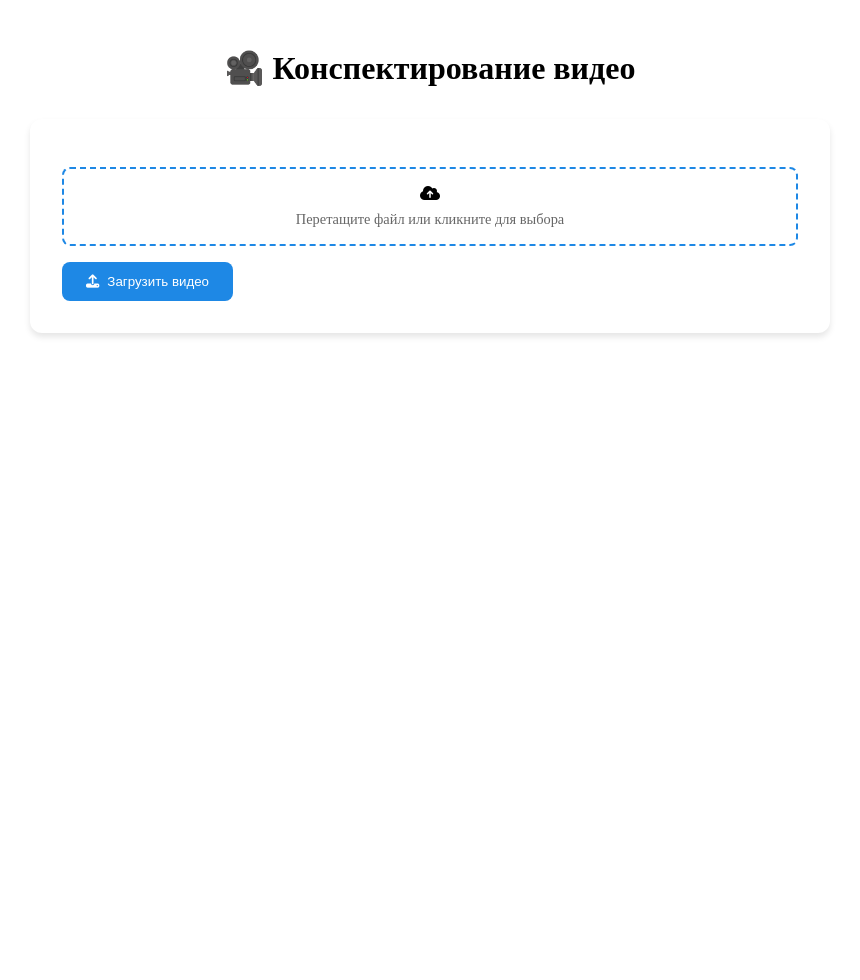
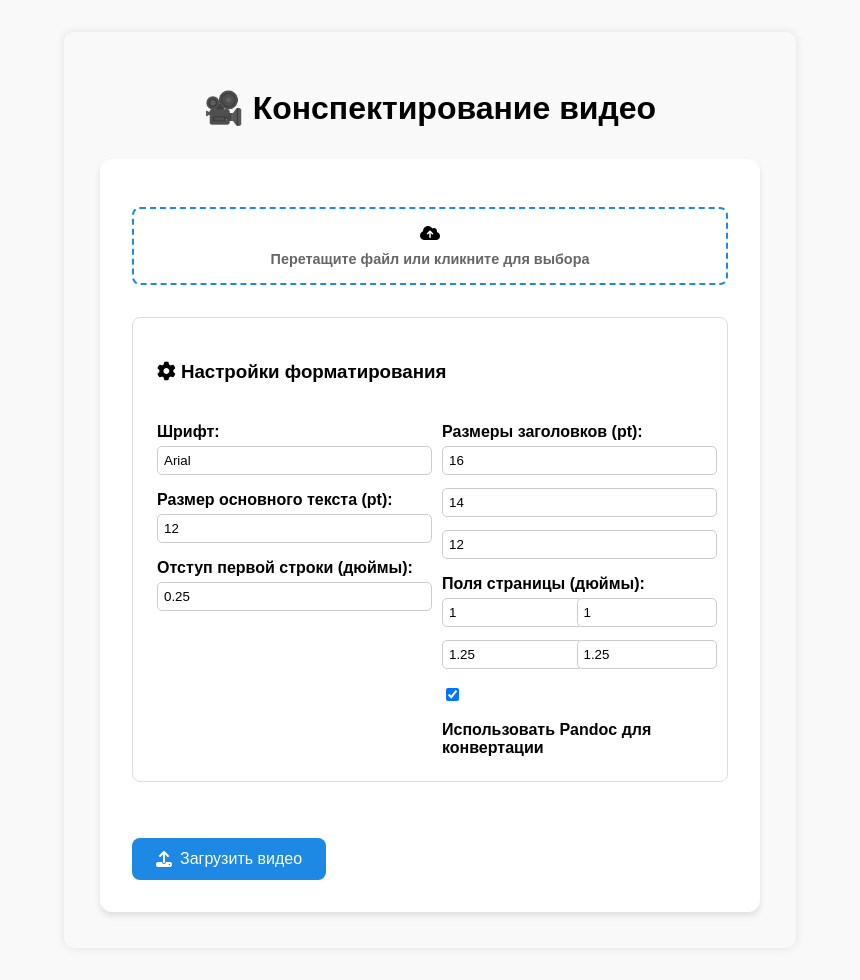
Before and after one commit to sokolovea/python-ai-hackathon-mipt-2025, a Flask app: page / in a window 1280 px wide; the page is wider, and only the part inside the window is pictured. Shown: that part, without its empty margins (210-1070 px from the left). Before the commit the page ends 337 px from the top of that part, so only its background shows below. Run offline with Flask 3, Linux system fonts and the light colour scheme.

Commit message:
Initial form docx/pdf support

```diff
--- a/backend/app/config.json
+++ b/backend/app/config.json
@@ -12,5 +12,6 @@
       "bottom": 1,
       "left": 1.25,
       "right": 1.25
-    }
-  }
+    },
+    "use_pandoc": true
+}
--- a/frontend/app/templates/base.html
+++ b/frontend/app/templates/base.html
@@ -202,6 +202,66 @@
                 margin: 1rem 0;
             }
         }
+
+        body {
+        font-family: Arial, sans-serif;
+        max-width: 700px;
+        margin: 2rem auto;
+        padding: 1rem;
+        background-color: #f9f9f9;
+        border-radius: 10px;
+        box-shadow: 0 0 10px rgba(0,0,0,0.1);
+        }
+        h1, h2 {
+        text-align: center;
+        }
+        label {
+        display: block;
+        margin-top: 1rem;
+        font-weight: bold;
+        }
+        input[type="number"], input[type="text"] {
+        width: 100%;
+        padding: 6px;
+        margin-top: 5px;
+        border-radius: 5px;
+        border: 1px solid #ccc;
+        }
+        fieldset {
+        margin-top: 1.5rem;
+        padding: 1rem;
+        border-radius: 8px;
+        border: 1px solid #ddd;
+        background-color: #fff;
+        }
+        legend {
+        font-weight: bold;
+        padding: 0 10px;
+        }
+        .grid-2 {
+        display: grid;
+        grid-template-columns: 1fr 1fr;
+        gap: 10px;
+        }
+        button {
+        margin-top: 1.5rem;
+        padding: 10px 20px;
+        border: none;
+        background-color: #007bff;
+        color: white;
+        font-size: 16px;
+        border-radius: 6px;
+        cursor: pointer;
+        }
+        button:hover {
+        background-color: #0056b3;
+        }
+        pre {
+        background-color: #eee;
+        padding: 10px;
+        border-radius: 5px;
+        white-space: pre-wrap;
+        }
     </style>
 </head>
 <body>
--- a/frontend/app/templates/index.html
+++ b/frontend/app/templates/index.html
@@ -17,6 +17,59 @@
                     <span>Перетащите файл или кликните для выбора</span>
                     <input type="file" name="file" accept=".mp4,.avi,.mov" required>
                 </label>
+            </div>
+            <!-- Начало блока с настройками форматирования -->
+            <div class="formatting-settings" style="margin: 2rem 0; padding: 1.5rem; border: 1px solid #ddd; border-radius: 8px;">
+                <h3 style="margin-bottom: 1.5rem;"><i class="fas fa-cog"></i> Настройки форматирования</h3>
+
+                <div style="display: grid; grid-template-columns: repeat(2, 1fr); gap: 1.5rem;">
+                    <!-- Колонка 1 -->
+                    <div>
+                        <div class="form-group">
+                            <label>Шрифт:</label>
+                            <input type="text" class="form-control" name="font" value="Arial" required>
+                        </div>
+
+                        <div class="form-group">
+                            <label>Размер основного текста (pt):</label>
+                            <input type="number" class="form-control" name="font_size" value="12" min="8" max="36" required>
+                        </div>
+
+                        <div class="form-group">
+                            <label>Отступ первой строки (дюймы):</label>
+                            <input type="number" class="form-control" name="first_line_indent" value="0.25" step="0.1" min="0" required>
+                        </div>
+                    </div>
+
+                    <!-- Колонка 2 -->
+                    <div>
+                        <div class="form-group">
+                            <label>Размеры заголовков (pt):</label>
+                            <div style="display: grid; gap: 0.5rem;">
+                                <input type="number" class="form-control" name="heading_1" placeholder="Заголовок 1" value="16" required>
+                                <input type="number" class="form-control" name="heading_2" placeholder="Заголовок 2" value="14" required>
+                                <input type="number" class="form-control" name="heading_3" placeholder="Заголовок 3" value="12" required>
+                            </div>
+                        </div>
+
+                        <div class="form-group">
+                            <label>Поля страницы (дюймы):</label>
+                            <div style="display: grid; grid-template-columns: repeat(2, 1fr); gap: 0.5rem;">
+                                <input type="number" class="form-control" name="margin_top" placeholder="Сверху" value="1" step="0.1" required>
+                                <input type="number" class="form-control" name="margin_bottom" placeholder="Снизу" value="1" step="0.1" required>
+                                <input type="number" class="form-control" name="margin_left" placeholder="Слева" value="1.25" step="0.1" required>
+                                <input type="number" class="form-control" name="margin_right" placeholder="Справа" value="1.25" step="0.1" required>
+                            </div>
+                        </div>
+
+                        <div class="form-check" style="margin-top: 1rem;">
+                            <input class="form-check-input" type="checkbox" name="use_pandoc" id="usePandoc" checked>
+                            <label class="form-check-label" for="usePandoc">
+                                Использовать Pandoc для конвертации
+                            </label>
+                        </div>
+                    </div>
+                </div>
             </div>
             <button type="submit" class="btn btn-primary">
                 <i class="fas fa-upload"></i> Загрузить видео
```
